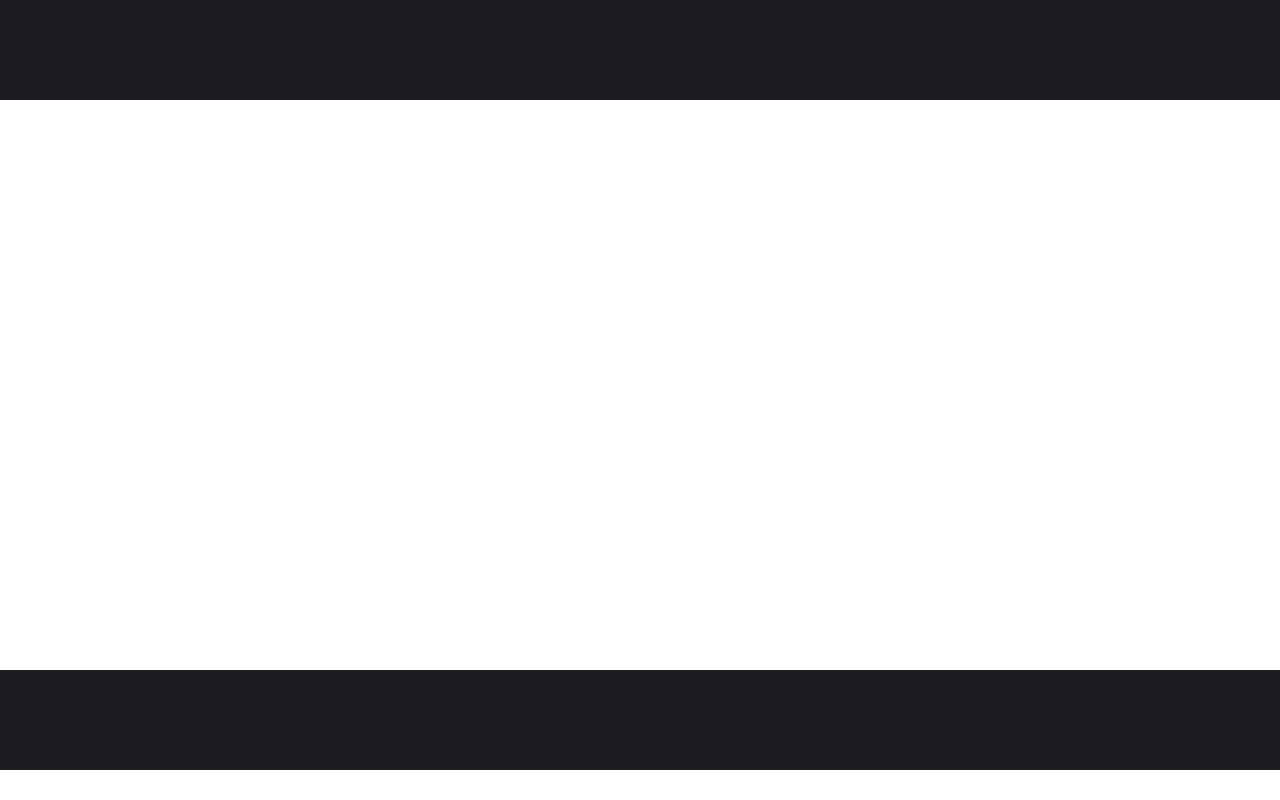
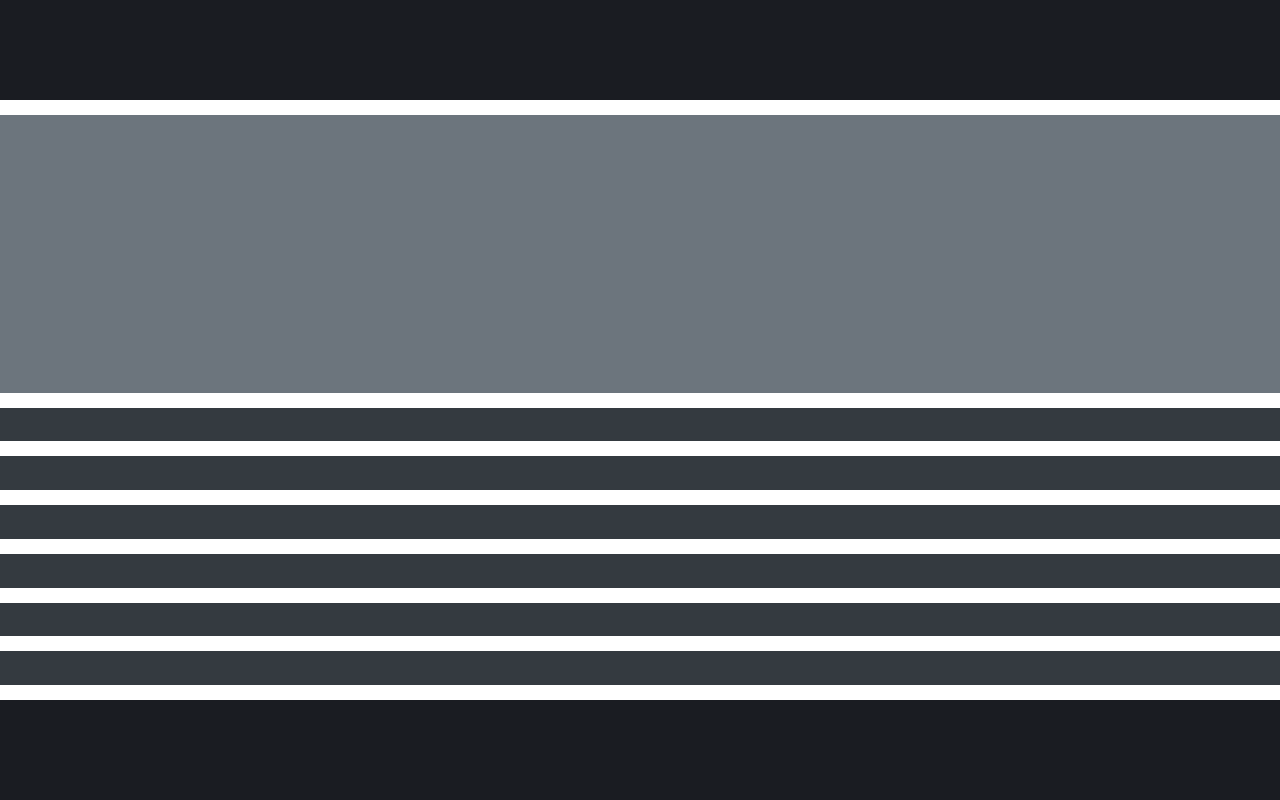
Before and after one commit to SebastianWesolowski/daftcode-practices, a website: page src/views/1/index.html in a window 1280 px wide. Drawn offline with nearby package versions, Linux system fonts and the light colour scheme; files that its build step writes are made by us from their sources.

Commit message:
Create viev 480x700

```diff
--- a/src/sass/style_1.scss
+++ b/src/sass/style_1.scss
@@ -9,8 +9,21 @@
 
 .content-area {
   display: grid;
-  height: calc(100vh - 230px);
+  height: calc(100vh - 200px);
   min-height: 400px;
   padding: 15px 0;
   grid-gap: 15px;
+  grid-template-rows: 1fr 1fr;
 }
+
+.sidebar {
+  background-color: $color02;
+}
+
+.main-content {
+  display: grid;
+  grid-gap: 15px;
+  &__item {
+    background-color: $color03;
+  }
+}
--- a/src/views/1/index.html
+++ b/src/views/1/index.html
@@ -12,7 +12,14 @@
       <header class="header" role="banner"></header>
         <div class="content-area">
           <aside class="sidebar" role="complementary"></aside>
-          <main class="main-content" role="main"></main>
+          <main class="main-content" role="main">
+            <article class="main-content__item"></article>
+            <article class="main-content__item"></article>
+            <article class="main-content__item"></article>
+            <article class="main-content__item"></article>
+            <article class="main-content__item"></article>
+            <article class="main-content__item"></article>
+          </main>
         </div>
       <footer  class="footer" role="contentinfo"></footer>
   </body>
```
